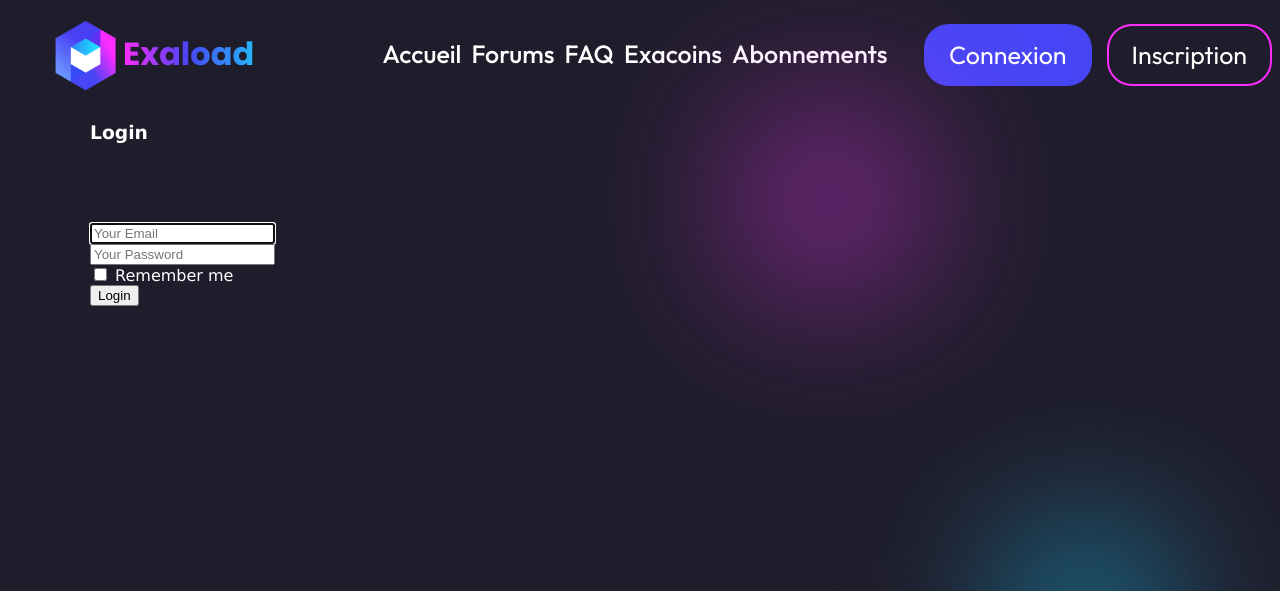
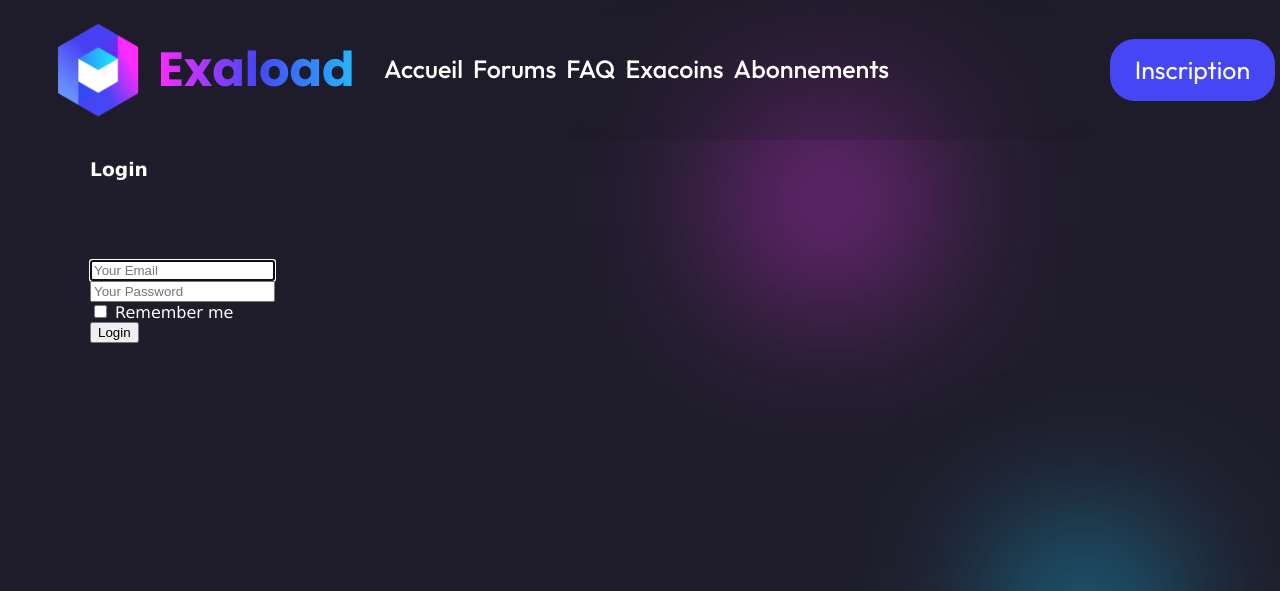
Before and after one commit to Tarkhubal/Exaload-py, a Flask app: page /login in a window 1280 px wide. Shown: the top 591 px of the page. Run offline with Flask 3, Linux system fonts and the light colour scheme.

Commit message:
Modifications on the nav bar
Renamed file and path "signup" to "register"
Moved templates "login" and "register" (signup) to "/not-connected"
Moved unused previous templates to /static/previous versions
Added some colors to the "best choice" column
Buttons "login" and "register" in the nav automatically change when you are on the "register" page (only a "login" button) and on the login page (only a "register" button)

```diff
--- a/main.py
+++ b/main.py
@@ -122,16 +122,16 @@ def login_post():
     return redirect("/")
 
 
-@app.route('/signup')
-def signup():
+@app.route('/register')
+def register():
     if current_user.is_authenticated:
         return redirect("/profile")
 
-    return render_template('signup.html')
+    return render_template('register.html')
 
 
-@app.route('/signup', methods=['POST'])
-def signup_post():
+@app.route('/register', methods=['POST'])
+def register_post():
     email = request.form.get('email')
     name = request.form.get('name')
     password = request.form.get('password')
@@ -140,7 +140,7 @@ def signup_post():
 
     if user: # if a user is found, we want to redirect back to signup page so user can try again
         flash('Email address already exists')
-        return redirect("/signup")
+        return redirect("/register")
 
     if os.name == "nt":
         new_user = User(email=email, name=name, password=generate_password_hash(password, method='scrypt'))
--- a/static/css/not connected/base.css
+++ b/static/css/not connected/base.css
@@ -3,6 +3,7 @@
 
 
 :root {
+    --bg: #1F1D2B;
     --main-white: #ffffff;
     --main-black: #000000;
     --main-border: #FC2CFF;
@@ -10,6 +11,7 @@
     --link-border: #B636FB;
     --main-button-color: #4646F5;
     --grey: #8d8d8d;
+    --nav-height: 120px;
 }
 
 
@@ -55,7 +57,7 @@
 }
 
 html {
-    background-color: #1F1D2B;
+    background-color: var(--bg);
 }
 
 
@@ -104,18 +106,6 @@ html {
     border-bottom: 2px solid transparent;
 }
 
-.no-bg {
-    background: none;
-}
-
-.no-line {
-    text-decoration: none;
-}
-
-.no-border {
-    border: none;
-}
-
 .main-link:hover,
 .main-link.active {
     background-image: linear-gradient(90deg, #B636FB 25%, #ffffff 100%);
@@ -151,14 +141,14 @@ sup.little {
     flex-direction: column;
 }
 
-a {
+.link {
     color: white;
     text-decoration: none;
     border-bottom: 2px solid transparent;
     transition: all 0.2s ease;
 }
 
-a:hover {
+.link:hover {
     border-bottom: 2px solid var(--link-border);
     background-image: linear-gradient(90deg, #B636FB 25%, #ffffff 100%);
     -webkit-background-clip: text;
@@ -234,16 +224,37 @@ table .best .oriented-text {
     width: 140px;
 }
 
+table .best-bg {
+    background-color: #49418a;
+}
+
+table td:nth-child(2):not(.best-bg),
+table td:nth-child(4):not(.best-bg),
+table td:nth-child(6):not(.best-bg),
+table td:nth-child(8):not(.best-bg) {
+    background-color: #252333;
+}
+
+body {
+    margin-top: 0;
+    padding-top: 0;
+}
+
 
 
 /* Nav */
 #nav {
+    z-index: 1000;
     display: flex;
     align-items: center;
     justify-content: space-between;
     padding: 10px 0;
-    width: 100%;
+    width: 99%;
     font-family: "Outfit", sans-serif;
+    position: fixed;
+    background-color: #1f1d2b3a;
+    backdrop-filter: blur(8px);
+    height: var(--nav-height);
 }
 
 #nav .main-links {
@@ -280,6 +291,7 @@ table .best .oriented-text {
 }
 
 #nav .user-links .nav-link {
+    width: 160px;
     padding: 13px 25px;
     border-radius: 20px;
     border: 1px solid white;
@@ -298,6 +310,10 @@ table .best .oriented-text {
 }
 
 
+#page-content {
+    padding-top: calc(var(--nav-height) + 20px);
+}
+
 /* Nav logo */
 #nav .nav-logocontainer {
     display: flex;
@@ -308,15 +324,46 @@ table .best .oriented-text {
 }
 
 #nav .nav-logocontainer #exaloadlogo {
-    max-width: 75px;
+    width: 100px;
+    height: 100px;
 }
 
 #nav .nav-logocontainer .nav-logo-text {
+    margin-left: 10px;
     height: 100%;
     background: linear-gradient(90deg, #FC2CFF 0%, #4646F5 50%, #25B7FB 100%);
     -webkit-background-clip: text;
     -webkit-text-fill-color: transparent;
     font-style: normal;
-    font-weight: 700;
-    font-size: 32px;
+    font-weight: bold;
+    font-size: 48px;
 }
+
+
+
+
+
+
+
+
+
+
+
+
+
+
+
+
+
+.no-bg {
+    background: none;
+}
+
+.no-line {
+    text-decoration: none;
+}
+
+.no-border,
+.no-border-hover {
+    border: none;
+}
--- a/static/css/pricing.css
+++ b/static/css/pricing.css
@@ -12,4 +12,5 @@
 
 .explications p {
     padding-top: 30px;
+    text-align: justify;
 }
--- a/templates/not-connected/base.html
+++ b/templates/not-connected/base.html
@@ -27,7 +27,7 @@
     <section id="nav">
         <div class="nav-logocontainer" onclick="window.location.href='/'">
             <img src="/static/assets/logo.png" alt="Exaload logo" id="exaloadlogo">
-            <a class="nav-logo-text">Exaload</a>
+            <a class="nav-logo-text no-border no-border-hover">Exaload</a>
         </div>
 
         <div class="main-links">
@@ -39,12 +39,18 @@
         </div>
 
         <div class="user-links">
-            {% if request.cookies.get('user_id') %}
-                <a href="/dashboard" class="main-button">Dashboard</a>
-                <a href="/creators" class="secondary-button">Créateurs</a>
+            {% if request.path == '/login' %}
+                <a href="/register" class="main-button">Inscription</a>
+            {% elif request.path == '/register' %}
+                <a href="/login" class="main-button">Connexion</a>
             {% else %}
-                <a href="/login" class="main-button">Connexion</a>
-                <a href="/register" class="secondary-button">Inscription</a>
+                {% if request.cookies.get('user_id') %}
+                    <a href="/dashboard" class="main-button">Dashboard</a>
+                    <a href="/creators" class="secondary-button">Créateurs</a>
+                {% else %}
+                    <a href="/login" class="main-button">Connexion</a>
+                    <a href="/register" class="secondary-button">Inscription</a>
+                {% endif %}
             {% endif %}
         </div>
     </section>
```
Also changed, not shown: templates/not-connected/pricing.html (+74 -34 lines), static/css/not connected/base-login.css (added), static/previous versions/base-previous.html (renamed from templates/not-connected/base-previous.html), templates/not-connected/login.html (renamed from templates/login.html), templates/not-connected/register.html (renamed from templates/signup.html), 1 other file.
